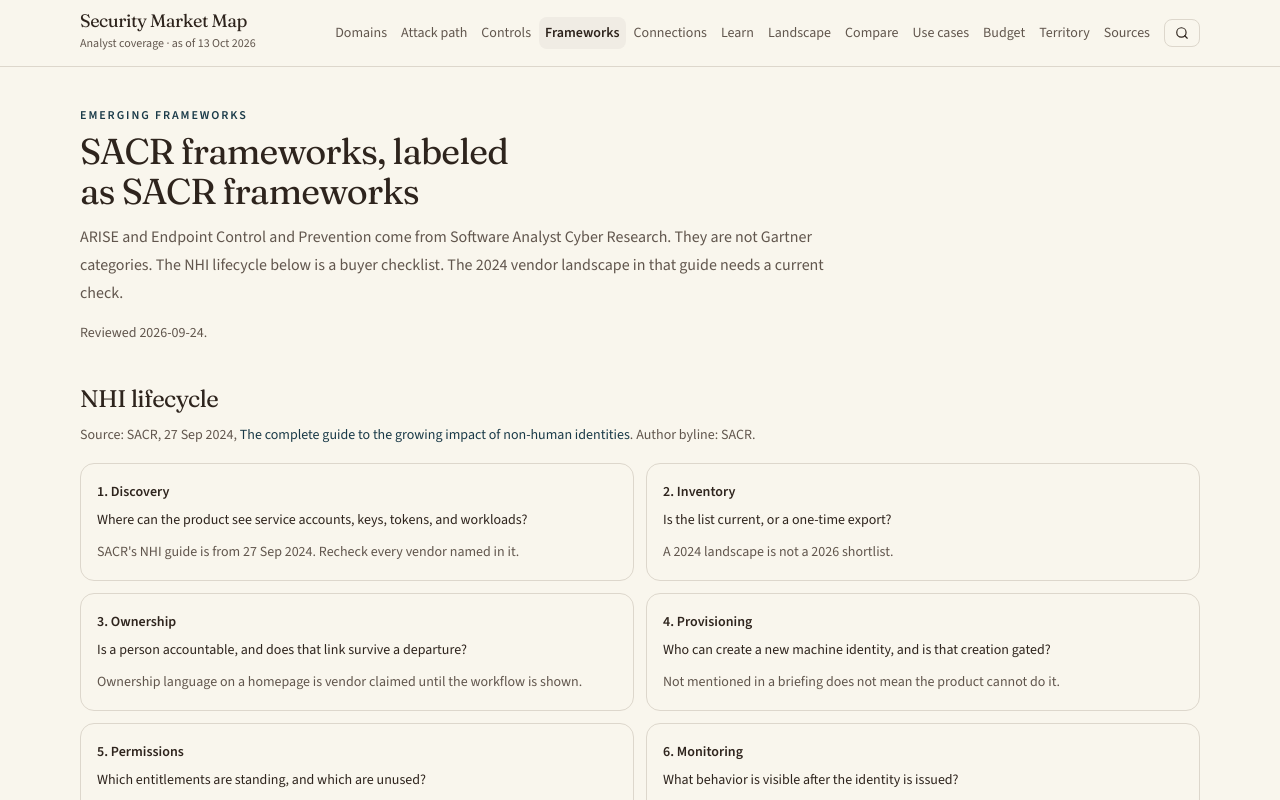
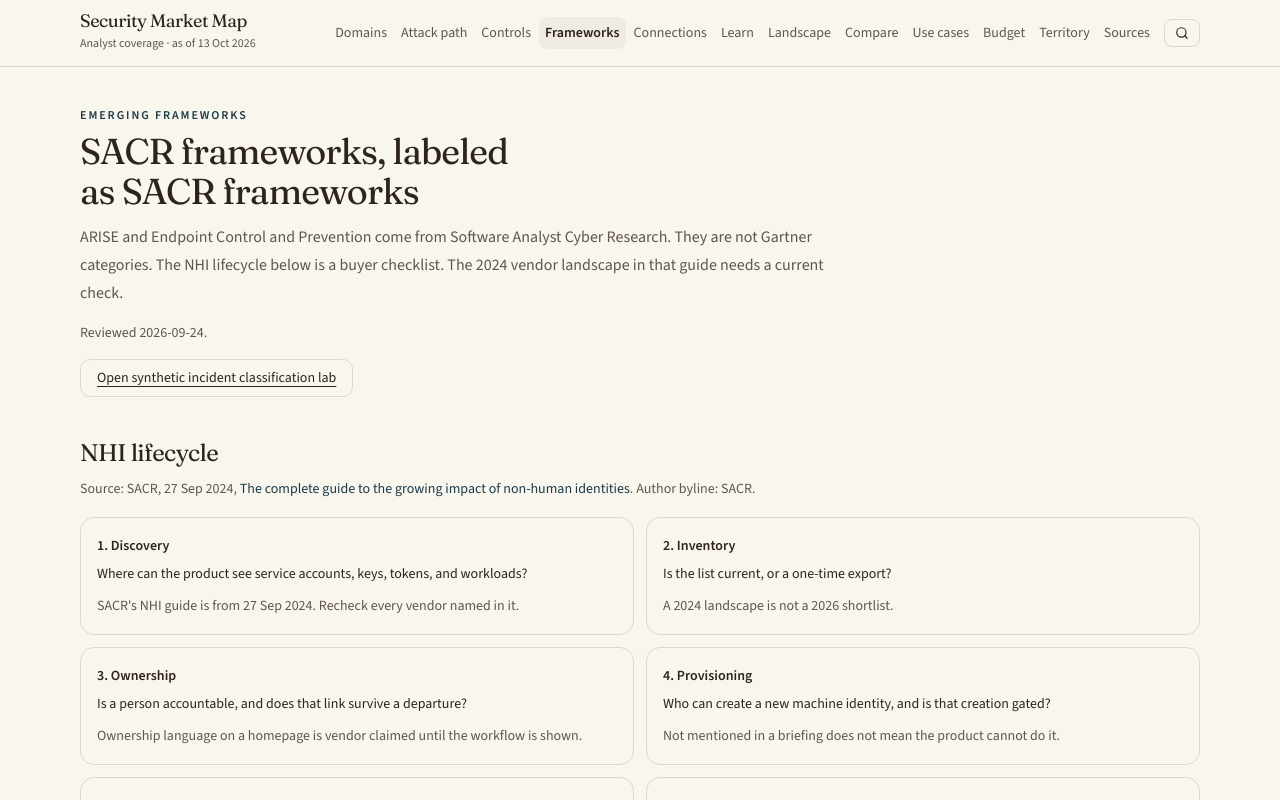
Before and after one commit to heyfunwhoa/security-market-map, a Next.js app: page /frameworks in a window 1280 px wide. Shown: the top 800 px of the page. Built offline with nearby package versions, Linux system fonts and the light colour scheme.

Commit message:
feat: link existing frameworks page to incident lab

```diff
--- a/app/frameworks/page.tsx
+++ b/app/frameworks/page.tsx
@@ -13,6 +13,7 @@
         lede="ARISE and Endpoint Control and Prevention come from Software Analyst Cyber Research. They are not Gartner categories. The NHI lifecycle below is a buyer checklist. The 2024 vendor landscape in that guide needs a current check."
       />
       <p className="mt-4 text-sm text-muted-foreground">Reviewed {REVIEWED}.</p>
+      <p className="mt-4"><Link href="/frameworks/incident-lab" className="inline-flex rounded-lg border border-border px-4 py-2 text-sm font-medium underline underline-offset-4 focus-visible:outline-2 focus-visible:outline-offset-2">Open synthetic incident classification lab</Link></p>
 
       <section className="mt-10">
         <h2 className="text-2xl tracking-tight">NHI lifecycle</h2>
```
